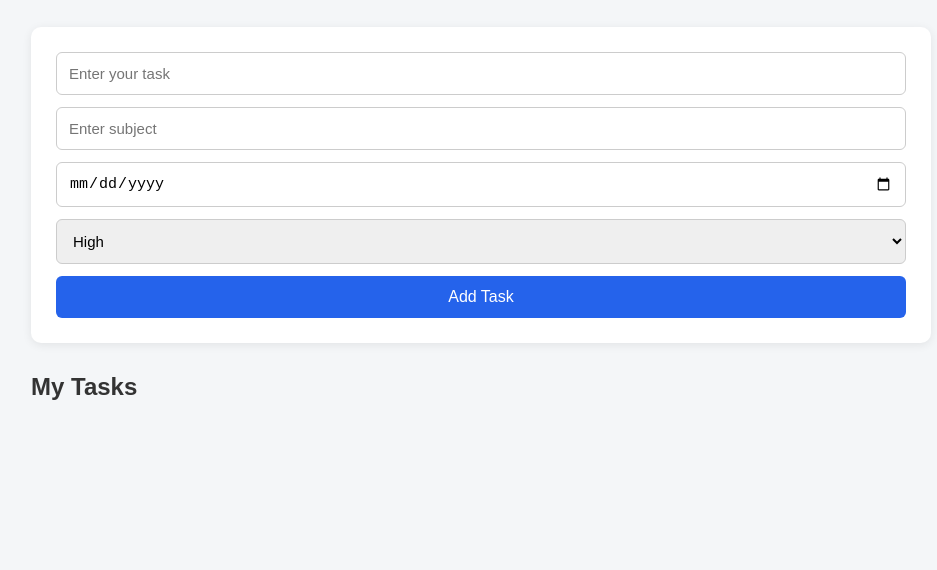
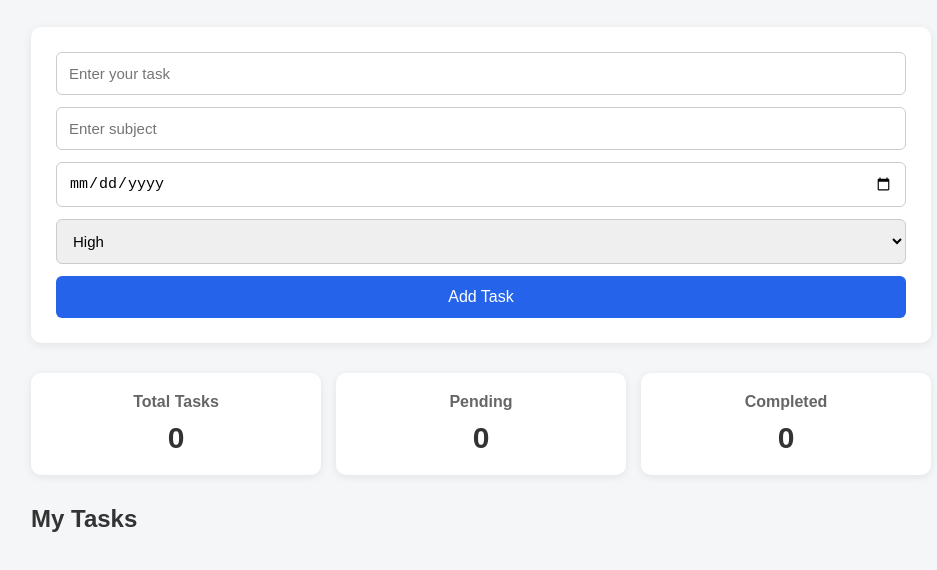
Before and after one commit to iramnaaz02/student-task-manager, a plain HTML site: page index.html in a window 1280 px wide. Shown: the part 108-678 px from the top of the page, without its empty margins (159-1096 px from the left). Drawn offline with Linux system fonts and the light colour scheme.

Commit message:
Add task dashboard statistics

```diff
--- a/index.html
+++ b/index.html
@@ -34,8 +34,26 @@
             <button onclick="addTask()">Add Task</button>
 
         </div>
+<div class="dashboard">
 
+    <div class="stat-card">
+        <h3>Total Tasks</h3>
+        <p id="totalTasks">0</p>
+    </div>
+
+    <div class="stat-card">
+        <h3>Pending</h3>
+        <p id="pendingTasks">0</p>
+    </div>
+
+    <div class="stat-card">
+        <h3>Completed</h3>
+        <p id="completedTasks">0</p>
+    </div>
+
+</div>
         <h2>My Tasks</h2>
+
 
         <div id="taskList"></div>
 
--- a/script.js
+++ b/script.js
@@ -62,6 +62,7 @@ function displayTasks() {
 
         taskList.appendChild(taskDiv);
     });
+    updateDashboard();
 }
 
 function completeTask(index) {
@@ -83,3 +84,17 @@ function deleteTask(index) {
 }
 
 displayTasks();
+function updateDashboard() {
+
+    const total = tasks.length;
+
+    const completed = tasks.filter(function(item) {
+        return item.completed;
+    }).length;
+
+    const pending = total - completed;
+
+    document.getElementById("totalTasks").innerText = total;
+    document.getElementById("pendingTasks").innerText = pending;
+    document.getElementById("completedTasks").innerText = completed;
+}
--- a/style.css
+++ b/style.css
@@ -99,3 +99,28 @@ h2 {
     background: #dc2626;
     color: white;
 }
+.dashboard {
+    display: grid;
+    grid-template-columns: repeat(3, 1fr);
+    gap: 15px;
+    margin-bottom: 30px;
+}
+
+.stat-card {
+    background: white;
+    padding: 20px;
+    text-align: center;
+    border-radius: 10px;
+    box-shadow: 0 2px 8px rgba(0, 0, 0, 0.08);
+}
+
+.stat-card h3 {
+    margin-bottom: 10px;
+    font-size: 16px;
+    color: #666;
+}
+
+.stat-card p {
+    font-size: 30px;
+    font-weight: bold;
+}
```
